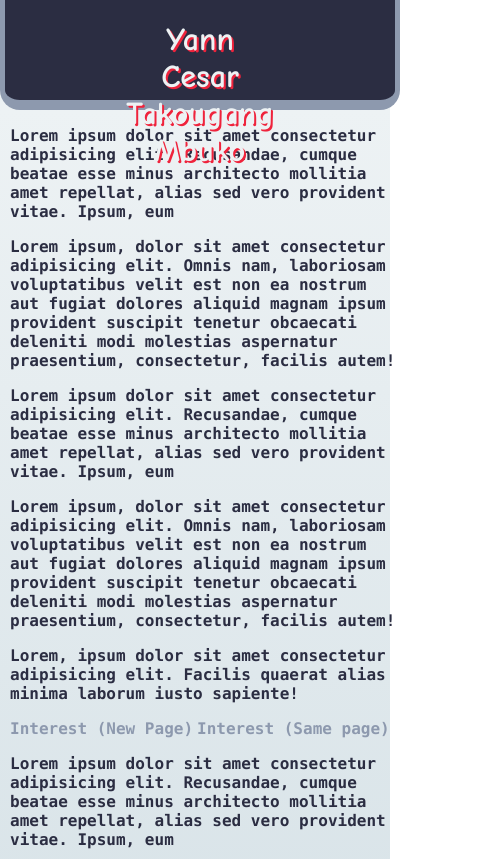
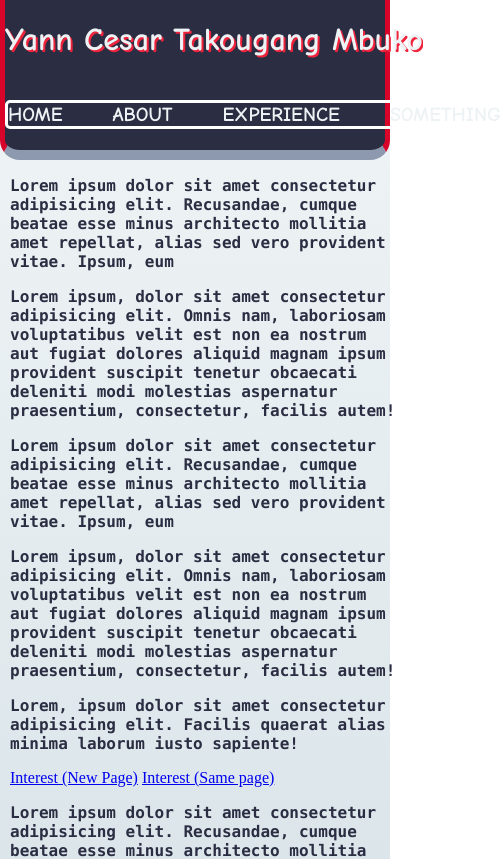
Before and after one commit to Yann-Cesar/portfolio-website, a plain HTML site: page index.html in a window 390 px wide. Shown: the top 859 px of the page, 504 px wide, since content can reach past the window. Drawn offline with Linux system fonts and the light colour scheme.

Commit message:
added categories and improved responsiveness with flex

```diff
--- a/index.html
+++ b/index.html
@@ -13,6 +13,20 @@
                 <h1 id="title">
                     Yann Cesar Takougang Mbuko
                 </h1>
+            </div>
+            <div class="categories">
+                <div class="categorybox">
+                    <a href="" class="categorylink" rel="next" target="_self">HOME</a>
+                </div>
+                <div class="categorybox">
+                    <a href="" class="categorylink" rel="next" target="_self">ABOUT</a>
+                </div>
+                <div class="categorybox">
+                    <a href="" class="categorylink" rel="next" target="_self">EXPERIENCE</a>
+                </div>
+                <div class="categorybox">
+                    <a href="" class="categorylink" rel="next" target="_self">SOMETHING</a>
+                </div>
             </div>
         </div>
         <div id="middlepage">
--- a/style.css
+++ b/style.css
@@ -30,30 +30,71 @@ body{
     position: sticky;
 
     top:0px;
-    width: 100%;
     height: 100px;
 
     border-radius: 0px 0px 20px 20px;
     border-bottom: 10px solid #8d99ae;
-    border-left: 5px solid #8d99ae;
-    border-right: 5px solid #8d99ae;
+    border-left: 5px solid #d90429;
+    border-right: 5px solid #d90429;
 
     background-color: #2B2D42;
 
     z-index: 2;
+
+    display: flex;
+    gap: min(20px);
 }
 
 #titlebox{
-    width: 40%;
-    text-align: center;
+    /*text-align: center;*/
+    position: relative;
+    margin-left: 20px;
     margin-right: auto;
-    margin-left: auto;
 }
 
 h1{
     color: #EDF2F4;
     font-family: "Comic Sans MS", "Press Start 2P", sans-serif;
     text-shadow: 2px 2px 0px #EF233C;
+
+    white-space: nowrap;
+    overflow: hidden;
+    text-overflow: ellipsis;
+}
+
+.categories{
+    border: 3px solid #FFFFFF;
+    border-radius: 5px;
+
+    display: flex;
+    justify-content: space-evenly;
+    align-items: center;
+    flex-shrink: 1;
+    gap: 50px;
+
+    position: relative;
+    margin-right: 20px;
+    margin-left: auto;
+}
+
+.categorylink{
+    font-size: 20px;
+}
+
+.categorylink:link, .categorylink:visited{
+    color: #EDF2F4;
+    font-family: "Comic Sans MS", "Press Start 2P", sans-serif;
+    font-weight: bold;
+    text-decoration: none;
+}
+
+.categorylink:hover, .categorylink:active{
+    color: #EDF2F4;
+    font-family: "Comic Sans MS", "Press Start 2P", sans-serif;
+    text-shadow: 2px 2px 0px #EF233C;
+    font-weight: bold;
+    /*text-decoration: underline;
+    text-decoration-color: #EF233C;*/
 }
 
 #middlepage{
@@ -80,8 +121,8 @@ h1{
 
     border-radius: 20px 20px 0px 0px;
     border-top: 10px solid #8d99ae;
-    border-left: 5px solid #8d99ae;
-    border-right: 5px solid #8d99ae;
+    border-left: 5px solid #d90429;
+    border-right: 5px solid #d90429;
 
     background-color: #2B2D42;
 
@@ -113,7 +154,7 @@ p{
     font-weight: bold;
     color: #EF233C;
 }
-*/
+
 a:link{
     font-family: "consolas", sans-serif;
     font-weight: bold;
@@ -141,6 +182,7 @@ a:active{
     color: #EF233C;
     text-decoration: underline;
 }
+*/
 /*
 button{
     background-color: transparent;
@@ -260,3 +302,29 @@ li:nth-child(2n+1){
 li:hover{
     color: #EF233C;
 }
+
+@media(max-width: 575px){
+    #header{
+        display: flex;
+        flex-direction: column;
+        align-items: center;
+
+        row-gap: 20px;
+
+        height: 150px;
+    }
+
+    #titlebox{
+        /*text-align: center;*/
+        position: relative;
+        margin-left: auto;
+        margin-right: auto;
+    }
+
+    .categories{
+        position: relative;
+        margin-left: auto;
+        margin-right: auto;
+    }
+
+}
```
